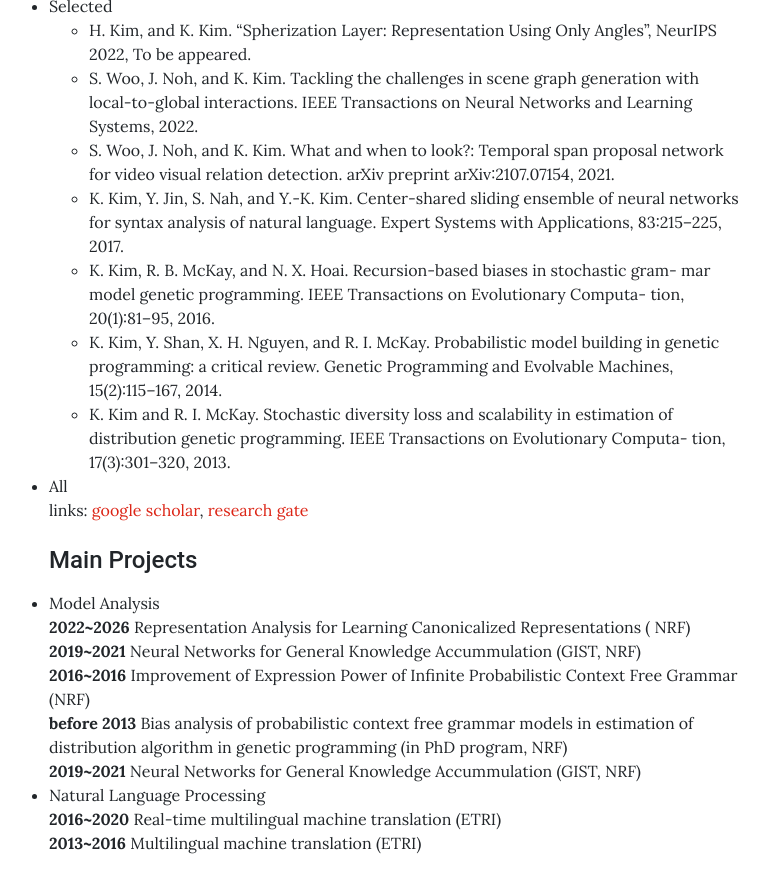
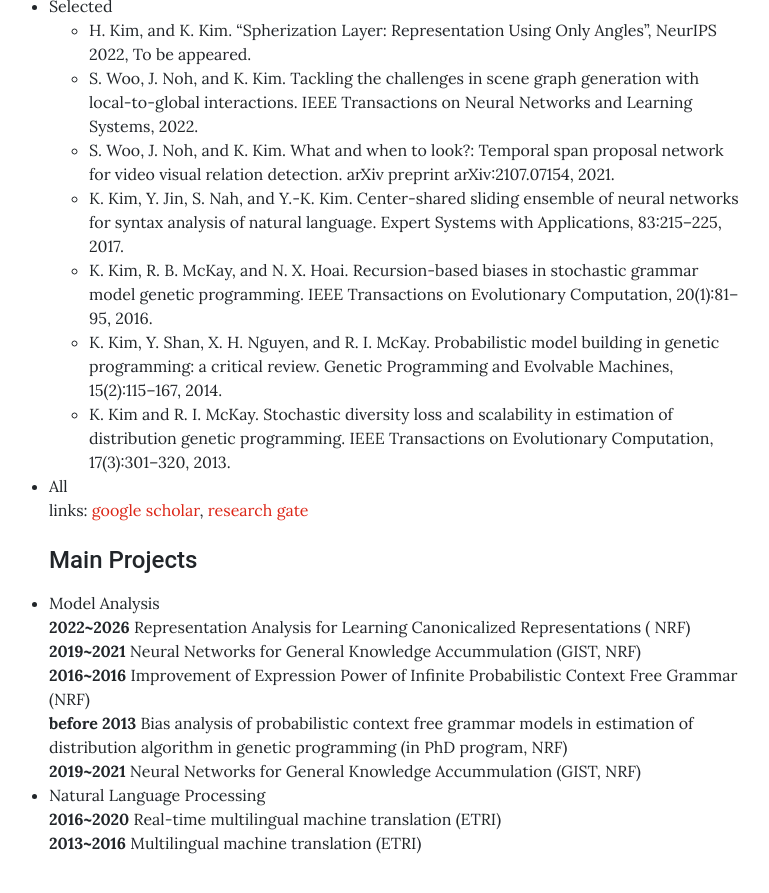
Before and after one commit to irrlab/irrlab.github.io, a Jekyll site: the page built from pages/team/professor.md, in a window 1280 px wide and 900 px high, scrolled down 1502 px. Shown: the top 893 px of the window, without its empty margins (266-1035 px from the left). Built offline with Jekyll 4.4.1, drawn with Linux system fonts in a browser that asks for light colours.

Commit message:
selected publications

```diff
--- a/_data/team_professor.yml
+++ b/_data/team_professor.yml
@@ -41,23 +41,12 @@
 
     - Selected <br/>
       - H. Kim, and K. Kim. "Spherization Layer: Representation Using Only Angles", NeurIPS 2022, To be appeared.
-      - S. Woo, J. Noh, and K. Kim. Tackling the challenges in scene graph generation with
-        local-to-global interactions. IEEE Transactions on Neural Networks and Learning
-        Systems, 2022.
-      -  S. Woo, J. Noh, and K. Kim. What and when to look?: Temporal span proposal
-        network for video visual relation detection. arXiv preprint arXiv:2107.07154, 2021.
-      - K. Kim, Y. Jin, S. Nah, and Y.-K. Kim. Center-shared sliding ensemble of neural
-        networks for syntax analysis of natural language. Expert Systems with Applications,
-        83:215–225, 2017.
-      - K. Kim, R. B. McKay, and N. X. Hoai. Recursion-based biases in stochastic gram-
-        mar model genetic programming. IEEE Transactions on Evolutionary Computa-
-        tion, 20(1):81–95, 2016.
-      - K. Kim, Y. Shan, X. H. Nguyen, and R. I. McKay. Probabilistic model building
-        in genetic programming: a critical review. Genetic Programming and Evolvable
-        Machines, 15(2):115–167, 2014.
-      -  K. Kim and R. I. McKay. Stochastic diversity loss and scalability in estimation of
-        distribution genetic programming. IEEE Transactions on Evolutionary Computa-
-        tion, 17(3):301–320, 2013.
+      - S. Woo, J. Noh, and K. Kim. Tackling the challenges in scene graph generation with local-to-global interactions. IEEE Transactions on Neural Networks and Learning Systems, 2022.
+      - S. Woo, J. Noh, and K. Kim. What and when to look?: Temporal span proposal network for video visual relation detection. arXiv preprint arXiv:2107.07154, 2021.
+      - K. Kim, Y. Jin, S. Nah, and Y.-K. Kim. Center-shared sliding ensemble of neural networks for syntax analysis of natural language. Expert Systems with Applications, 83:215–225, 2017.
+      - K. Kim, R. B. McKay, and N. X. Hoai. Recursion-based biases in stochastic grammar model genetic programming. IEEE Transactions on Evolutionary Computation, 20(1):81–95, 2016.
+      - K. Kim, Y. Shan, X. H. Nguyen, and R. I. McKay. Probabilistic model building in genetic programming: a critical review. Genetic Programming and Evolvable Machines, 15(2):115–167, 2014.
+      - K. Kim and R. I. McKay. Stochastic diversity loss and scalability in estimation of distribution genetic programming. IEEE Transactions on Evolutionary Computation, 17(3):301–320, 2013.
 
 
 
```
